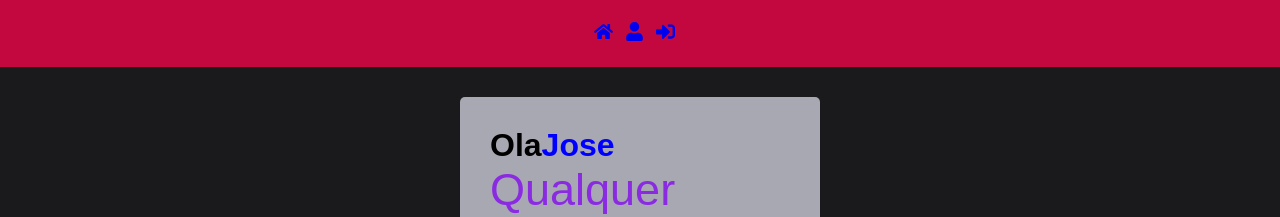
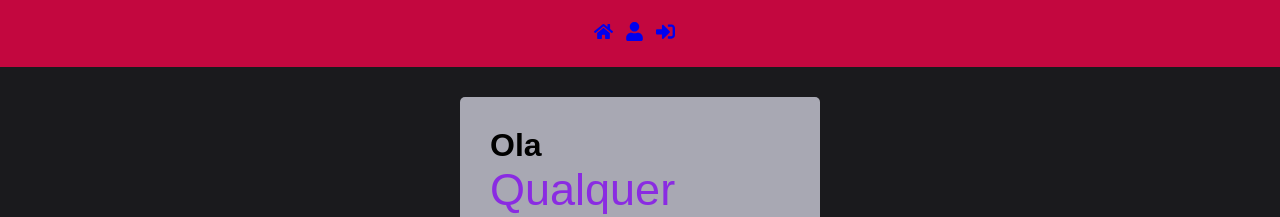
Before and after one commit to VitorKreis/react-base, a React (Create React App) app: page / in a window 1280 px wide. Shown: the top 217 px of the page. Built offline with nearby package versions, Linux system fonts and the light colour scheme.

Commit message:
Intalando toastify e configurando;

```diff
--- a/package.json
+++ b/package.json
@@ -14,6 +14,7 @@
     "react-router": "^6.8.1",
     "react-router-dom": "^5.2.0",
     "react-scripts": "5.0.1",
+    "react-toastify": "^9.1.1",
     "styled-components": "^5.3.6",
     "web-vitals": "^2.1.4"
   },
--- a/src/App.js
+++ b/src/App.js
@@ -1,5 +1,6 @@
 import React from "react";
 import { Router } from "react-router-dom";
+import { ToastContainer } from "react-toastify";
 
 import history from "./services/history";
 import GlobalStyles from "./styles/GlobalStyles";
@@ -11,6 +12,7 @@ function App() {
     <Router history={history}>
       <Header />
       <GlobalStyles />
+      <ToastContainer autoClose={2000} className="toastify-Container" />
       <Rotas />
     </Router>
   );
--- a/src/index.js
+++ b/src/index.js
@@ -1,6 +1,7 @@
 import React from "react";
 import ReactDOM from "react-dom/client";
 import App from "./App";
+import "react-toastify/dist/ReactToastify.css";
 
 const root = ReactDOM.createRoot(document.getElementById("root"));
 root.render(<App />);
--- a/src/pages/login/index.js
+++ b/src/pages/login/index.js
@@ -1,17 +1,13 @@
 import React from "react";
 
+import { toast } from "react-toastify";
 import { Title, Paragraf } from "./styled";
 import { Container } from "../../styles/GlobalStyles";
-
-const hasName = "Jose";
 
 export default function Login() {
   return (
     <Container>
-      <Title hasName>
-        Ola
-        <a>{hasName}</a>
-      </Title>
+      <Title hasName>Ola</Title>
 
       <Paragraf>Qualquer coisa do login</Paragraf>
     </Container>
--- a/src/routes/index.js
+++ b/src/routes/index.js
@@ -1,5 +1,6 @@
 import React from "react";
 import { Switch } from "react-router-dom";
+import { toast } from "react-toastify";
 
 import MyRoute from "./MyRoute";
 import Login from "../pages/login";
```
Also changed, not shown: 1 other file (tests, documents, lock files or other folders).
